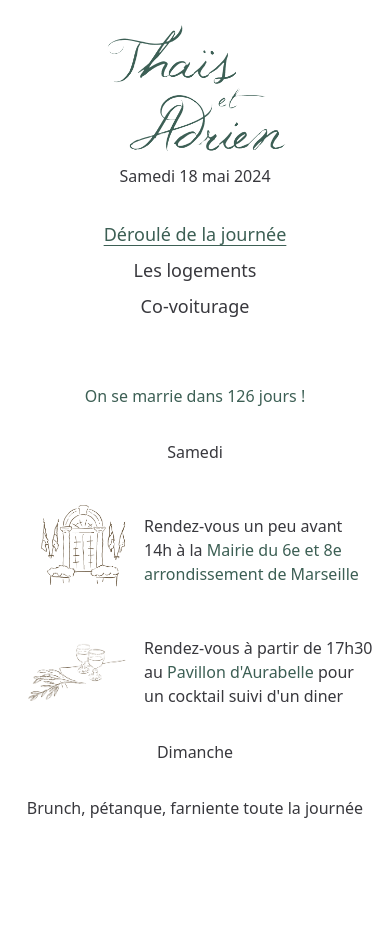
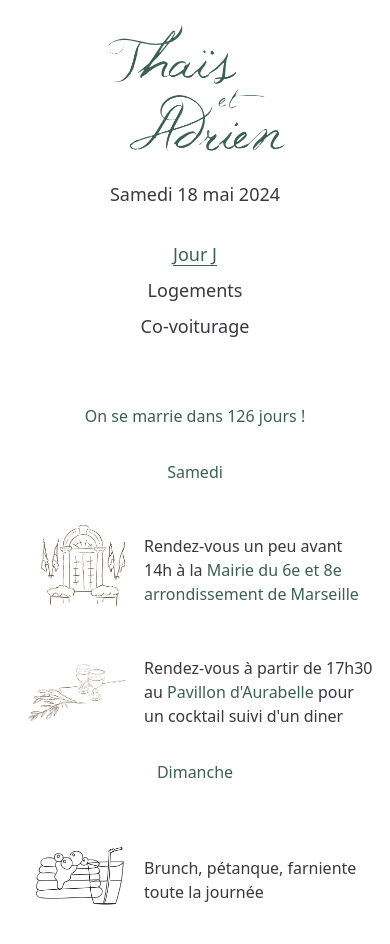
Before and after one commit to thaisrodez/marriage-site, a React (Vite) app: page / in a window 390 px wide. Shown: the top 944 px of the page. Before the commit the page ends 852 px from the top, so only its background shows below. Built offline with nearby package versions, Linux system fonts and the light colour scheme.

Commit message:
feat: housing and carpool

```diff
--- a/src/App.tsx
+++ b/src/App.tsx
@@ -1,13 +1,13 @@
 import { useState } from 'react'
 import { Header } from './layout/header'
 import { Program } from './sections/Program'
-import { Hosting } from './sections/Hosting'
+import { Housing } from './sections/Housing'
 import { CarPool } from './sections/CarPool'
 import { Menu } from './layout/Menu'
 
 export enum Tabs {
-  PROGRAM = 'Déroulé de la journée',
-  HOSTING = 'Les logements',
+  PROGRAM = 'Jour J',
+  HOUSING = 'Logements',
   CARPOOL = 'Co-voiturage',
   CONTACT = 'Contact'
 }
@@ -21,7 +21,7 @@ function App() {
       <Menu currentTab={currentTab} setCurrentTab={setCurrentTab} />
       <main className='my-8'>
         {currentTab === Tabs.PROGRAM && <Program />}
-        {currentTab === Tabs.HOSTING && <Hosting />}
+        {currentTab === Tabs.HOUSING && <Housing />}
         {currentTab === Tabs.CARPOOL && <CarPool />}
       </main>
     </div>
--- a/src/layout/Menu.tsx
+++ b/src/layout/Menu.tsx
@@ -10,11 +10,11 @@ export const Menu = ({ currentTab, setCurrentTab }: { currentTab: string, setCur
         {Tabs.PROGRAM}
       </button>
       <button
-        onClick={() => setCurrentTab(Tabs.HOSTING)}
-        className={currentTab === Tabs.HOSTING ? 'text-green underline underline-offset-4' : ''}
+        onClick={() => setCurrentTab(Tabs.HOUSING)}
+        className={currentTab === Tabs.HOUSING ? 'text-green underline underline-offset-4' : ''}
 
       >
-        {Tabs.HOSTING}
+        {Tabs.HOUSING}
       </button>
       <button
         onClick={() => setCurrentTab(Tabs.CARPOOL)}
--- a/src/layout/header.tsx
+++ b/src/layout/header.tsx
@@ -4,7 +4,7 @@ export const Header = () => {
   return (
     <header className="flex flex-col justify-center items-center">
       <img src={title} alt="Thaïs et Adrien" className="w-48 lg:w-[300px]" />
-      <p>Samedi 18 mai 2024</p>
+      <p className="text-lg font-light pt-4">Samedi 18 mai 2024</p>
     </header>
   )
 }
--- a/src/sections/CarPool.tsx
+++ b/src/sections/CarPool.tsx
@@ -1,5 +1,8 @@
 export const CarPool = () => {
   return (
-    <p>Co-voiturage</p>
+    <div className="w-full flex flex-col items-center space-y-8">
+      <p>Pour ceux qui souhaitent co-voiturer, nous avons mis en place un fichier à remplir, accessible sur demande via le lien suivant</p>
+      <a href="https://docs.google.com/spreadsheets/d/1wHNP17BuFy8AMHYnljPD5BRQOLteIS5c9I8duYtZqog/edit?usp=sharing" target="blank" className="cursor-pointer text-green">Cliquez-ici</a>
+    </div>
   )
 }
--- a/src/sections/Hosting.tsx
+++ /dev/null
@@ -1,14 +0,0 @@
-export const Hosting = () => {
-  return (
-    <>
-      <p>Logements</p>
-
-      <p>Le Pavillon d'Aurabelle dispose de plus de 120 couchages sur place.</p>
-      <p>Chambre dortoir avec lits superposés et salle de bain</p>
-      <p>20€/nuit et par personne</p>
-      <p>Faites nous signes si vous êtes intéressés</p>
-
-    </>
-
-  )
-}
--- /dev/null
+++ b/src/sections/Housing.tsx
@@ -0,0 +1,11 @@
+export const Housing = () => {
+  return (
+    <div className="w-full flex flex-col items-center space-y-8">
+      <p>Pour profiter de la fête, le Pavillon d'Aurabelle dispose de plus de 120 couchages sur place !</p>
+      <p>Chambre dortoir avec lits superposés et salle de bain</p>
+      <p>Tarif : 20€/nuit et par personne (+5€ pour les draps et serviettes)</p>
+      <p>Contactez-nous si vous souhaitez réservé un lit.</p>
+    </div>
+
+  )
+}
--- a/src/sections/Program.tsx
+++ b/src/sections/Program.tsx
@@ -1,5 +1,6 @@
 import mairie from "/mairie.png"
 import diner from '/diner.png'
+import brunch from "/brunch.png"
 import Countdown from "../CountDown"
 
 
@@ -8,7 +9,7 @@ export const Program = () => {
     <div className="w-full flex flex-col items-center space-y-8">
       <Countdown />
 
-      <h4>Samedi</h4>
+      <h3 className="font-medium text-green">Samedi</h3>
 
       <div className="flex items-center">
         <img src={mairie} alt="Mairie" className="w-32 lg:w-[200px]" />
@@ -20,8 +21,11 @@ export const Program = () => {
         <p>Rendez-vous à partir de 17h30 au <a href="https://maps.app.goo.gl/hr4aKRqf523SLQB98" className="text-green hover:cursor-pointer">Pavillon d'Aurabelle</a> pour un cocktail suivi d'un diner</p>
       </div>
 
-      <h4>Dimanche</h4>
-      <p>Brunch, pétanque, farniente toute la journée</p>
+      <h4 className="font-medium text-green">Dimanche</h4>
+      <div className="flex items-center">
+        <img src={brunch} alt="Brunch" className="w-32 lg:w-[150px]" />
+        <p>Brunch, pétanque, farniente toute la journée</p>
+      </div>
     </div>
   )
 }
--- a/tailwind.config.js
+++ b/tailwind.config.js
@@ -9,7 +9,8 @@ export default {
       green: "#3c5f54",
       black: "#38383D"
     },
-    extend: {},
+    extend: {
+    },
   },
   plugins: [],
 }
```
Also changed, not shown: public/brunch.png (added).
